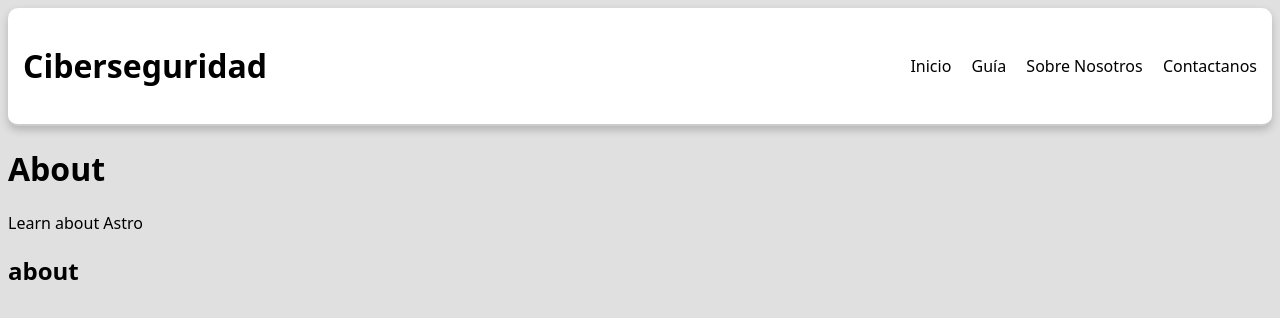
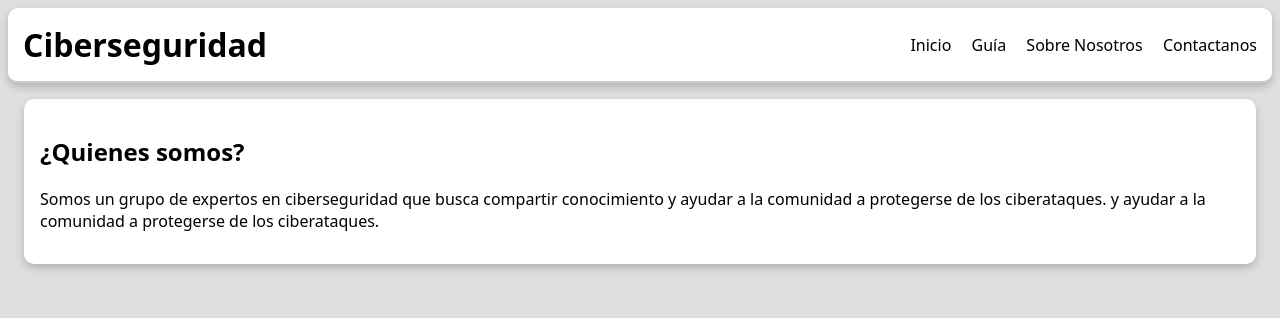
Before and after one commit to joahanjr/pagInformativa, an Astro site: page /about in a window 1280 px wide. Built offline with nearby package versions, Linux system fonts and the light colour scheme; Astro itself is replaced by a stand-in of ours.

Commit message:
add pages in proyect

```diff
--- a/src/components/Header.astro
+++ b/src/components/Header.astro
@@ -12,6 +12,9 @@
 </header>
 
 <style>
+  h1{
+		margin-top: 0;
+	}
   header {
     align-items: center;
     color: black;
@@ -29,6 +32,9 @@
     margin-left: 1rem;
   }
   @media screen and (min-width: 768px) {
+    h1{
+      margin: auto 0 auto 0;
+    }
     header {
       display: flex;
       justify-content: space-between;
--- a/src/layouts/Layout.astro
+++ b/src/layouts/Layout.astro
@@ -38,7 +38,7 @@ import Header from '../components/Header.astro';
 	}
 	html {
 		font-family: system-ui, sans-serif;
-		background: #e0e0e0;
+		background: #e1dede;
 	}
 	code {
 		font-family:
--- a/src/pages/about.astro
+++ b/src/pages/about.astro
@@ -2,7 +2,21 @@
 import Layout from "../layouts/Layout.astro"
 ---
 <Layout title="About">
-  <h1>About</h1>
-  <p>Learn about Astro</p>
-<h2>about</h2>
+  <section>
+    <h1>¿Quienes somos?</h1>
+    <p>
+      Somos un grupo de expertos en ciberseguridad que busca compartir conocimiento y ayudar a la comunidad a protegerse de los ciberataques.
+      y ayudar a la comunidad a protegerse de los ciberataques.
+    </p>
+  </section>
 </Layout>
+
+<style>
+  section {
+    padding: 1rem;
+    margin: 1rem;
+    border-radius: 10px;
+    background-color: #fff;
+    box-shadow: 0 4px 8px rgba(0, 0, 0, 0.2);
+  }
+</style>
--- a/src/pages/contact.astro
+++ b/src/pages/contact.astro
@@ -2,5 +2,24 @@
 import Layout from "../layouts/Layout.astro"
 ---
 <Layout title="Contactanos">
-  <h1>Contactanos</h1>
+  <section>
+    <h1>
+      Contactanos
+    </h1>
+    <p>
+      Si tienes alguna duda o comentario, no dudes en contactarnos.
+      te responderemos a la brevedad posible.
+      Tenemos unimero de contacto para poder platicar contigo.
+    </p>
+  </section>
 </Layout>
+
+<style>
+    section {
+    padding: 1rem;
+    margin: 1rem;
+    border-radius: 10px;
+    background-color: #fff;
+    box-shadow: 0 4px 8px rgba(0, 0, 0, 0.2);
+  }
+</style>
--- a/src/pages/index.astro
+++ b/src/pages/index.astro
@@ -4,13 +4,21 @@ import Header from '../components/Header.astro';
 ---
 
 <Layout title="Welcome to Astro.">
-	<h1>
-		Te damos la bienvenida a la página de Ciberseguridad
-		en donde pordrás encontrar información relevante sobre el tema.
-		y aprender sobre las mejores prácticas para proteger tus datos.
-	</h1>
+	<section>
+		<h1>
+			Te damos la bienvenida a la página de Ciberseguridad
+			en donde pordrás encontrar información relevante sobre el tema.
+			y aprender sobre las mejores prácticas para proteger tus datos.
+		</h1>
+	</section>
 </Layout>
 
 <style>
-
+    section {
+    padding: 1rem;
+    margin: 1rem;
+    border-radius: 10px;
+    background-color: #fff;
+    box-shadow: 0 4px 8px rgba(0, 0, 0, 0.2);
+  }
 </style>
```
